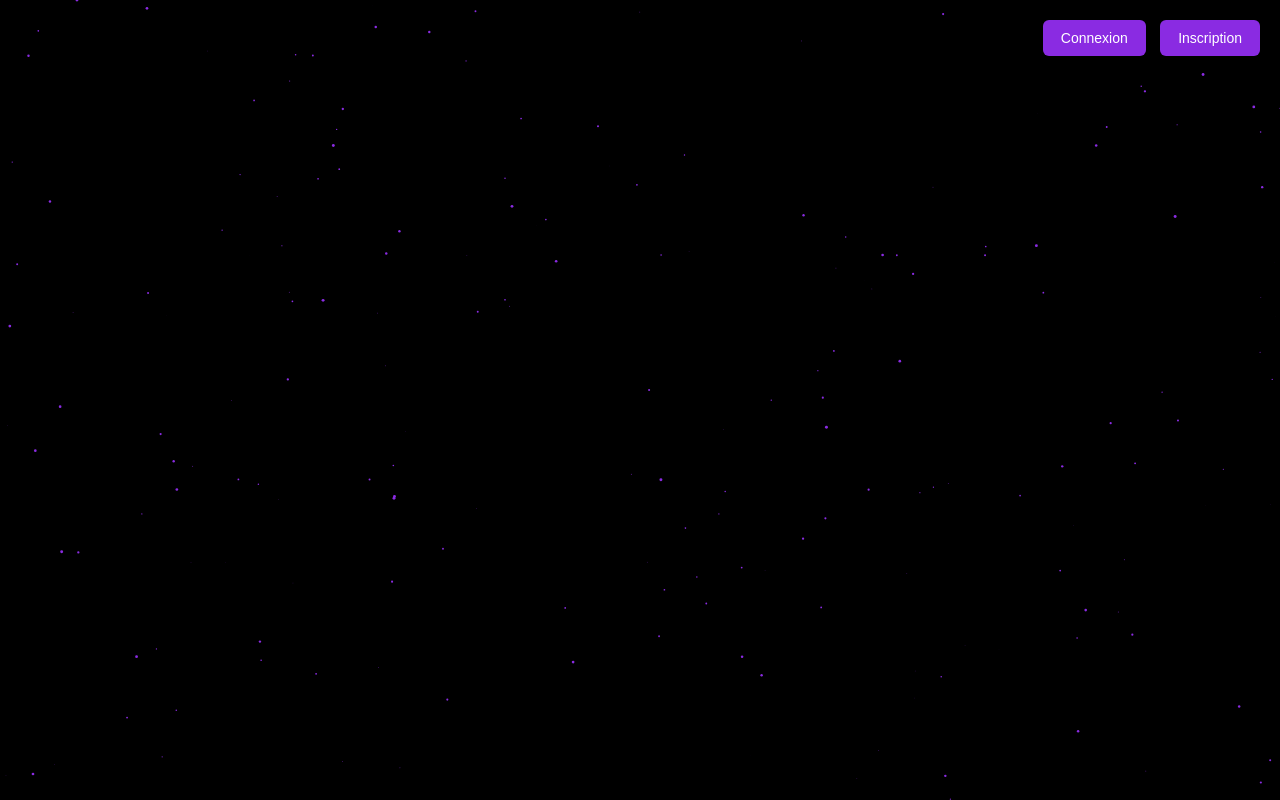
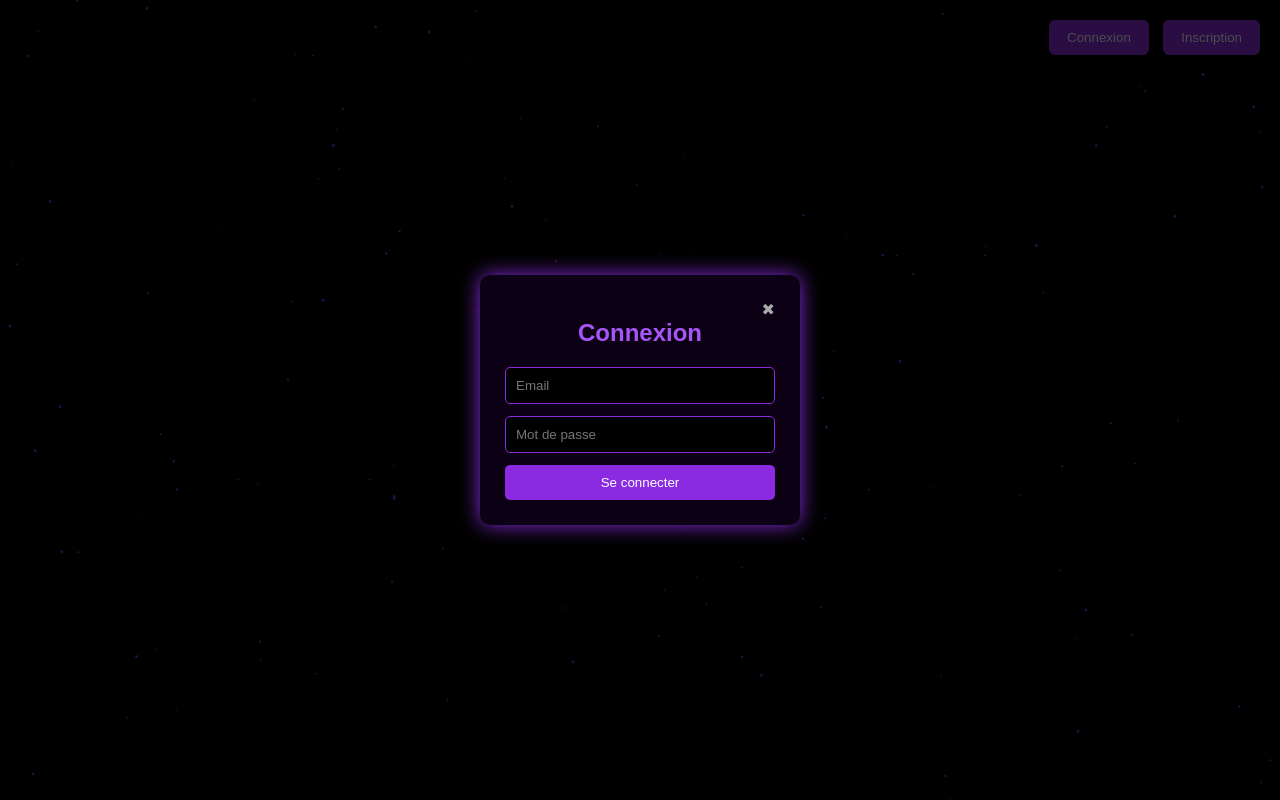
Before and after one commit to zenooff/ZENOia, a plain HTML site: page index.html in a window 1280 px wide. Both pictures are taken after a click on the button "Connexion". Drawn offline with Linux system fonts and the light colour scheme.

Commit message:
index.html

```diff
--- a/index.html
+++ b/index.html
@@ -3,8 +3,8 @@
 <head>
 <meta charset="UTF-8">
 <title>Site Étoilé</title>
+
 <style>
-        /* Reset */
 * {
     margin: 0;
     padding: 0;
@@ -31,7 +31,7 @@
     position: fixed;
     top: 20px;
     right: 20px;
-            z-index: 2;
+    z-index: 3;
 }
 
 .btn {
@@ -42,26 +42,126 @@
     margin-left: 10px;
     border-radius: 6px;
     cursor: pointer;
-            font-size: 14px;
     transition: 0.3s;
 }
 
 .btn:hover {
     background: #a855f7;
-            box-shadow: 0 0 10px #a855f7;
+    box-shadow: 0 0 12px #a855f7;
+}
+
+/* MODAL */
+.modal {
+    display: none;
+    position: fixed;
+    top: 0;
+    left: 0;
+    width: 100%;
+    height: 100%;
+    background: rgba(0,0,0,0.7);
+    z-index: 4;
+    justify-content: center;
+    align-items: center;
+}
+
+.modal-content {
+    background: #0b0014;
+    padding: 25px;
+    width: 320px;
+    border-radius: 10px;
+    box-shadow: 0 0 20px #8a2be2;
+    color: white;
+}
+
+.modal-content h2 {
+    text-align: center;
+    margin-bottom: 20px;
+    color: #a855f7;
+}
+
+.modal-content input {
+    width: 100%;
+    padding: 10px;
+    margin-bottom: 12px;
+    background: black;
+    border: 1px solid #8a2be2;
+    color: white;
+    border-radius: 5px;
+}
+
+.modal-content input:focus {
+    outline: none;
+    box-shadow: 0 0 8px #a855f7;
+}
+
+.modal-content button {
+    width: 100%;
+    padding: 10px;
+    background: #8a2be2;
+    border: none;
+    color: white;
+    border-radius: 5px;
+    cursor: pointer;
+}
+
+.modal-content button:hover {
+    background: #a855f7;
+}
+
+.close {
+    text-align: right;
+    cursor: pointer;
+    color: #aaa;
+}
+.close:hover {
+    color: white;
 }
 </style>
 </head>
+
 <body>
 
 <canvas id="stars"></canvas>
 
 <header>
-        <button class="btn">Connexion</button>
-        <button class="btn">Inscription</button>
+    <button class="btn" onclick="openModal('login')">Connexion</button>
+    <button class="btn" onclick="openModal('register')">Inscription</button>
 </header>
 
+<!-- CONNEXION -->
+<div class="modal" id="login">
+    <div class="modal-content">
+        <div class="close" onclick="closeModal('login')">✖</div>
+        <h2>Connexion</h2>
+        <input type="email" placeholder="Email">
+        <input type="password" placeholder="Mot de passe">
+        <button>Se connecter</button>
+    </div>
+</div>
+
+<!-- INSCRIPTION -->
+<div class="modal" id="register">
+    <div class="modal-content">
+        <div class="close" onclick="closeModal('register')">✖</div>
+        <h2>Inscription</h2>
+        <input type="text" placeholder="Nom d'utilisateur">
+        <input type="email" placeholder="Email">
+        <input type="password" placeholder="Mot de passe">
+        <input type="password" placeholder="Confirmer le mot de passe">
+        <button>S'inscrire</button>
+    </div>
+</div>
+
 <script>
+/* Gestion des modals */
+function openModal(id) {
+    document.getElementById(id).style.display = "flex";
+}
+function closeModal(id) {
+    document.getElementById(id).style.display = "none";
+}
+
+/* Étoiles animées */
 const canvas = document.getElementById("stars");
 const ctx = canvas.getContext("2d");
 
@@ -74,17 +174,15 @@
     constructor() {
         this.x = Math.random() * canvas.width;
         this.y = Math.random() * canvas.height;
-                this.radius = Math.random() * 1.5;
+        this.size = Math.random() * 1.5;
         this.speed = Math.random() * 0.5 + 0.2;
     }
-
     draw() {
         ctx.beginPath();
-                ctx.arc(this.x, this.y, this.radius, 0, Math.PI * 2);
+        ctx.arc(this.x, this.y, this.size, 0, Math.PI * 2);
         ctx.fillStyle = "#8a2be2";
         ctx.fill();
     }
-
     update() {
         this.y += this.speed;
         if (this.y > canvas.height) {
```
Lines whose indentation alone changed are shown as unchanged.
